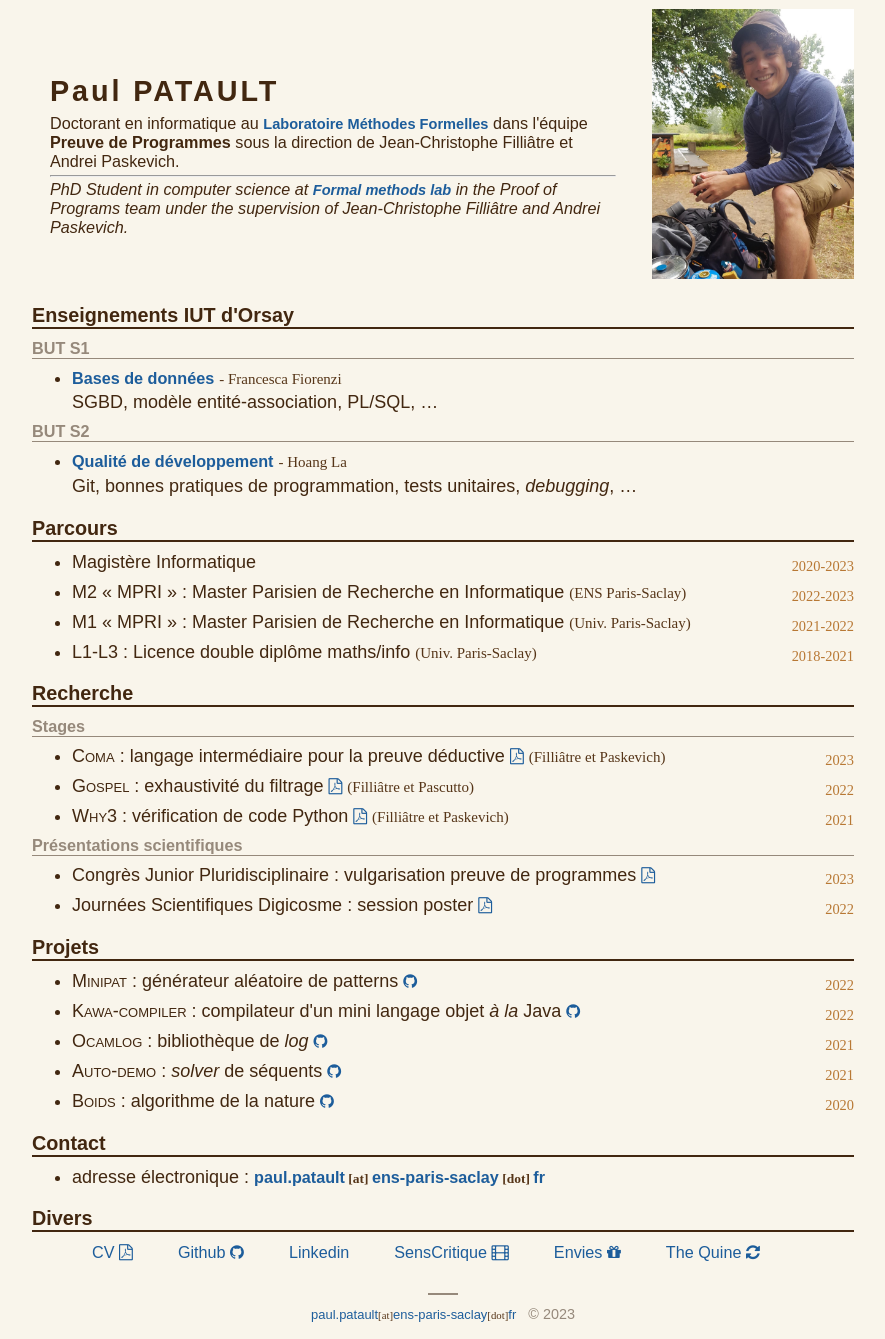
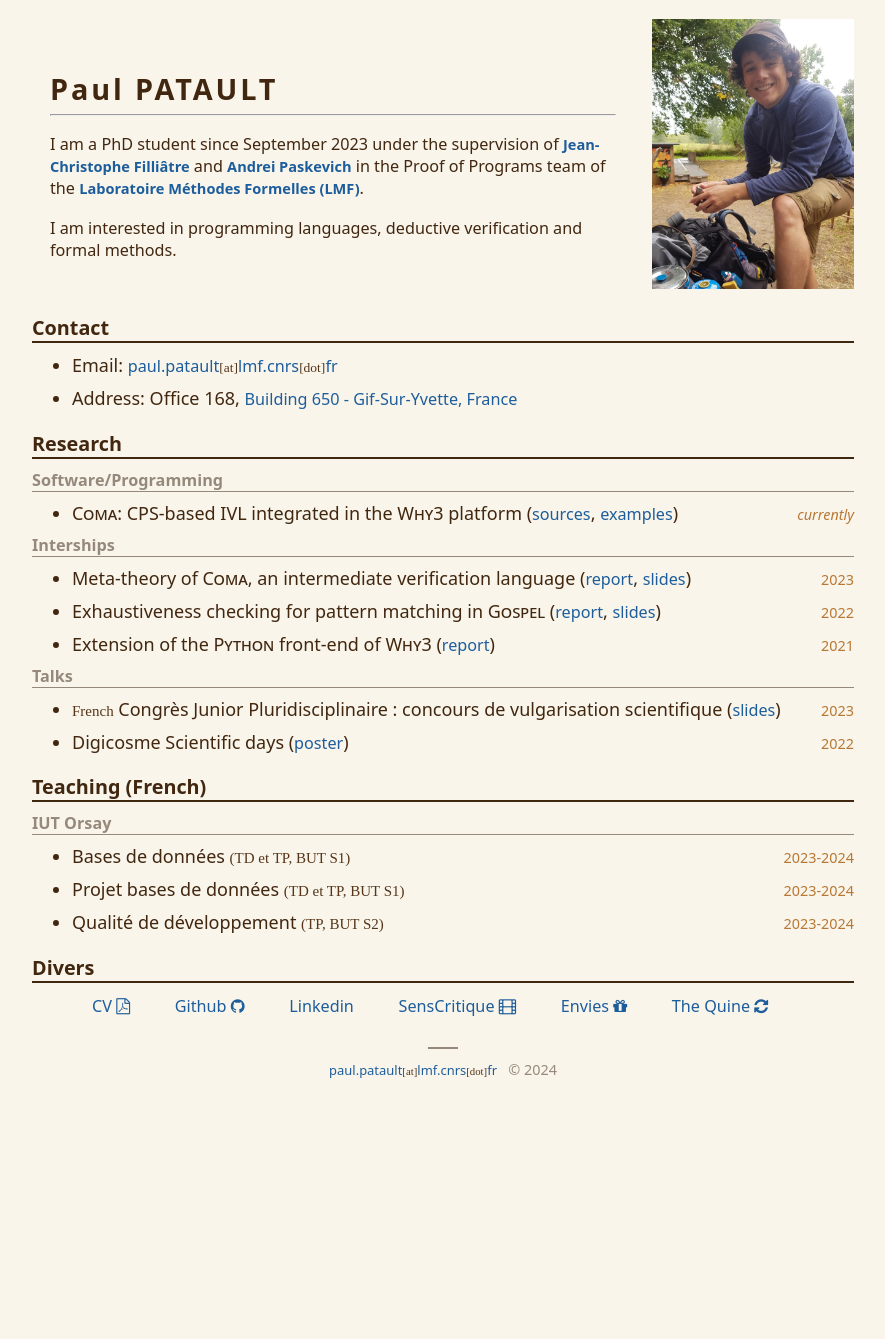
Before and after one commit to paulpatault/paulpatault.github.io, a Python web app: template html/templates/index.html in a window 1280 px wide. Shown: the whole page, without its empty margins (197-1082 px from the left). After the commit the page ends 1078 px from the top, so only its background shows below. Run offline with Jinja, Linux system fonts and the light colour scheme; the template is opened without the code that fills it, so the values that code supplies are empty; some libraries are stand-ins or nearby versions; some web fonts are replaced.

Commit message:
all: update header, change font, simplify content, switch to english

```diff
--- a/css/JetBrains-Mono.css
+++ /dev/null
@@ -1,71 +0,0 @@
-@font-face {
-  font-family: 'JetBrains Mono';
-  src: url('https://cdn.jsdelivr.net/gh/JetBrains/JetBrainsMono/web/woff2/JetBrainsMono-Bold-Italic.woff2') format('woff2'),
-    url('https://cdn.jsdelivr.net/gh/JetBrains/JetBrainsMono/web/woff/JetBrainsMono-Bold-Italic.woff') format('woff');
-  font-weight: 700;
-  font-style: italic;
-  font-display: swap;
-}
-
-@font-face {
-  font-family: 'JetBrains Mono';
-  src: url('https://cdn.jsdelivr.net/gh/JetBrains/JetBrainsMono/web/woff2/JetBrainsMono-Bold.woff2') format('woff2'),
-    url('https://cdn.jsdelivr.net/gh/JetBrains/JetBrainsMono/web/woff/JetBrainsMono-Bold.woff') format('woff');
-  font-weight: 700;
-  font-style: normal;
-  font-display: swap;
-}
-
-@font-face {
-  font-family: 'JetBrains Mono';
-  src: url('https://cdn.jsdelivr.net/gh/JetBrains/JetBrainsMono/web/woff2/JetBrainsMono-ExtraBold-Italic.woff2') format('woff2'),
-    url('https://cdn.jsdelivr.net/gh/JetBrains/JetBrainsMono/web/woff/JetBrainsMono-ExtraBold-Italic.woff') format('woff');
-  font-weight: 800;
-  font-style: italic;
-  font-display: swap;
-}
-
-@font-face {
-  font-family: 'JetBrains Mono';
-  src: url('https://cdn.jsdelivr.net/gh/JetBrains/JetBrainsMono/web/woff2/JetBrainsMono-ExtraBold.woff2') format('woff2'),
-    url('https://cdn.jsdelivr.net/gh/JetBrains/JetBrainsMono/web/woff/JetBrainsMono-ExtraBold.woff') format('woff');
-  font-weight: 800;
-  font-style: normal;
-  font-display: swap;
-}
-
-@font-face {
-  font-family: 'JetBrains Mono';
-  src: url('https://cdn.jsdelivr.net/gh/JetBrains/JetBrainsMono/web/woff2/JetBrainsMono-Italic.woff2') format('woff2'),
-    url('https://cdn.jsdelivr.net/gh/JetBrains/JetBrainsMono/web/woff/JetBrainsMono-Italic.woff') format('woff');
-  font-weight: 400;
-  font-style: italic;
-  font-display: swap;
-}
-
-@font-face {
-  font-family: 'JetBrains Mono';
-  src: url('https://cdn.jsdelivr.net/gh/JetBrains/JetBrainsMono/web/woff2/JetBrainsMono-Medium-Italic.woff2') format('woff2'),
-    url('https://cdn.jsdelivr.net/gh/JetBrains/JetBrainsMono/web/woff/JetBrainsMono-Medium-Italic.woff') format('woff');
-  font-weight: 500;
-  font-style: italic;
-  font-display: swap;
-}
-
-@font-face {
-  font-family: 'JetBrains Mono';
-  src: url('https://cdn.jsdelivr.net/gh/JetBrains/JetBrainsMono/web/woff2/JetBrainsMono-Medium.woff2') format('woff2'),
-    url('https://cdn.jsdelivr.net/gh/JetBrains/JetBrainsMono/web/woff/JetBrainsMono-Medium.woff') format('woff');
-  font-weight: 500;
-  font-style: normal;
-  font-display: swap;
-}
-
-@font-face {
-  font-family: 'JetBrains Mono';
-  src: url('https://cdn.jsdelivr.net/gh/JetBrains/JetBrainsMono/web/woff2/JetBrainsMono-Regular.woff2') format('woff2'),
-    url('https://cdn.jsdelivr.net/gh/JetBrains/JetBrainsMono/web/woff/JetBrainsMono-Regular.woff') format('woff');
-  font-weight: 400;
-  font-style: normal;
-  font-display: swap;
-}
--- a/css/style.css
+++ b/css/style.css
@@ -2,70 +2,76 @@
 /*- base --------------------------------------------------------------------*/
 /*---------------------------------------------------------------------------*/
 
-@import "./JetBrains-Mono.css";
-
 :root{
-    --brown1:   #422710;
-    --brown2:   #563518;
-    --brown3:   #B87834;
-    --blue2:    #1D5D9B;
-    --blue1:    #75C2F6;
-    --yellow2:  #F4D160;
-    --yellow1:  #FBEEAC;
-    --blue3:    #002B5B;
-    --red:      #aa4422;
-    --small:    #DFD5A5;
-    --h3:       #96897B;
-    --back:     #F9F5EB;
+    --brown1:  #422710;
+    --brown2:  #563518;
+    --brown3:  #b87834;
+    --blue1:   #1d5d9b;
+    --yellow2: #f4d160;
+    --yellow1: #fbeeac;
+    --blue2:   #002b5b;
+    --grey1:   #96897b;
+    --back:    #f9f5eb;
 }
 
 html {
     max-width: 840px;
     margin: auto;
+    font-family: "Noto Sans", sans-serif;
 }
+
 body {
     margin: .5em;
     padding: 0;
-    font-family: Futura, sans-serif; /* "JetBrains Mono" */
+    font-family: "Noto Sans", sans-serif;
     font-size: 18px;
     background: var(--back);
     color: var(--brown1);
 }
+
 p {
     margin: .2em 0;
 }
+
 h1 {
     letter-spacing: .1em;
     font-size: 1.6em;
     text-align: left;
     margin-bottom: .2em;
 }
+
 h2 {
     margin: 1em 0 .5em;
     border-bottom: 2px solid var(--brown1);
     font-size: 1.1em;
 }
+
 h3 {
     font-size: .9em;
     margin: .5em 0 .2em;
-    color: var(--h3);
-    border-bottom: 1px solid var(--h3);
+    color: var(--grey1);
+    border-bottom: 1px solid var(--grey1);
 }
+
 a {
-    color: var(--blue2);
+    color: var(--blue1);
     text-decoration: none;
     font-size: .9em;
 }
+
 a:visited {
-    color: var(--blue3);
+    color: var(--blue2);
 }
+
 a:hover {
-    color: var(--blue2);
+    color: var(--blue1);
     background-color: var(--yellow1);
 }
+
 ul {
   margin: .5em 0;
 }
+
 li {
   margin: .5em 0;
 }
@@ -82,28 +88,29 @@ button {
   transition-duration: 0.4s;
   cursor: pointer;
   background-color: var(--back);
-  color: var(--blue2);
-  border: 2px solid var(--blue2);
+  color: var(--blue1);
+  border: 2px solid var(--blue1);
 }
+
 button:hover {
-  background-color: var(--blue2);
+  background-color: var(--blue1);
   color: white;
 }
+
 small {
     color: var(--brown2);
-    font-family: "JetBrains Mono", serif;
+    font-family: "Source Code Pro";
 }
 
 /*---------------------------------------------------------------------------*/
 /*- classes -----------------------------------------------------------------*/
 /*---------------------------------------------------------------------------*/
 
-.en {
-    font-style: italic;
-}
 .note {
     font-size: .9em;
+    margin-top: 2ex;
 }
+
 .columns {
     display: flex;
     width: 100%;
@@ -112,30 +119,31 @@ small {
     justify-content: center;
     align-items: center;
 }
+
 .column {
     /* flex-grow: 1; */
     margin: 0 0 0 1em;
 }
+
 .keywords {
     margin: 0;
     padding-left: 0;
 }
-.mono {
-    font-family: monospace, sans-serif;
-}
+
 .sc {
     font-variant-caps: small-caps;
 }
+
 .date {
     font-size: 0.8em;
     color: var(--brown3);
-    font-family: "JetBrains Mono", serif;
+    font-family: "Noto Sans", sans-serif;
     float: right;
     line-height: 2em;
 }
 
 .separador {
-  background-color: var(--h3);
+  background-color: var(--grey1);
   height: 2px;
   max-width: 30px;
   margin: 30px auto 8px;
@@ -144,7 +152,7 @@ small {
 .footer {
     display: flex;
     justify-content: center;
-    color: var(--h3);
+    color: var(--grey1);
     font-size: 0.8em;
     padding-bottom: 5px;
 }
@@ -154,6 +162,10 @@ small {
     justify-content: center;
 }
 
+.header {
+    margin-top: 2ex;
+}
+
 /*---------------------------------------------------------------------------*/
 /*- positional --------------------------------------------------------------*/
 /*---------------------------------------------------------------------------*/
@@ -161,9 +173,7 @@ small {
 .keywords li {
     margin: 0 .2em 0 1.2em;
 }
-.header p {
-    margin: 0;
-}
+
 .header hr {
     margin: .2em 0;
 }
@@ -177,14 +187,10 @@ ul.inline > li > a {
     text-decoration: none;
 }
 ul.inline > li > a:hover {
-    color: var(--blue2);
+    color: var(--blue1);
     background-color: var(--yellow1);
 }
 .header a {
-    font-weight: bold;
-}
-
-li a {
     font-weight: bold;
 }
 
--- a/html/templates/envies.html
+++ b/html/templates/envies.html
@@ -17,9 +17,6 @@
                             <a target=_blank href="https://www.mollat.com/livres/2608055/depossession-travailler-plus-pour-vivre-moins"> [mollat] </a></li>
                         <li> Jean-Claude Michéa - L'Empire du moindre mal
                             <a target=_blank href="https://livre.fnac.com/a2802745/Jean-Claude-Michea-L-Empire-du-moindre-mal"> [fnac] </a></li>
-                        <li> Michel Clouscard - Le capitalisme de la séduction: Critique de la social-démocratie libertaire
-                            <a target=_blank href="https://www.mollat.com/livres/553193/michel-clouscard-le-capitalisme-de-la-seduction-critique-de-la-social-democratie-libertaire"> [mollat]</a>,
-                            <a target=_blank href="https://www.amazon.fr/capitalisme-s%C3%A9duction-Critique-social-d%C3%A9mocratie-libertaire/dp/2915854130"> [amazon] </a></li>
                         <li> Antonio Gramsci - Pourquoi je hais l'indifférence
                             <a target=_blank href="https://livre.fnac.com/a4017809/Antonio-Gramsci-Pourquoi-je-hais-l-indifference"> [fnac] </a></li>
                         <li> Bernard Friot - Prenons le pouvoir sur nos retraites </li>
--- a/html/templates/index.html
+++ b/html/templates/index.html
@@ -2,25 +2,90 @@
 
 {% block body %}
 
-<h2>Enseignements IUT d'Orsay</h2>
-<h3>BUT S1</h3>
+<h2>Contact</h2>
+<ul>
+    <li>Email: <a href="mailto:paul.patault@lmf.cnrs.fr">paul.patault<small>[at]</small>lmf.cnrs<small>[dot]</small>fr</a></li>
+    <li>Address: Office 168, <a href="https://www.openstreetmap.org/?mlat=48.71245&mlon=2.16895&zoom=16#map=16/48.7124/2.1689">Building 650 - Gif-Sur-Yvette, France</a></li>
+</ul>
+
+<h2>Research</h2>
+<h3>Software/Programming</h3>
 <ul>
     <li>
-        <a href="https://www.lri.fr/~fiorenzi/Teaching/BDAS/">Bases de données</a>
-        <small> - Francesca Fiorenzi</small>
-        <p>SGBD, modèle entité-association, PL/SQL, &hellip;</p>
+        <p>
+        <span class="sc">Coma</span>: CPS-based IVL integrated in the <span class="sc">Why3</span> platform
+        (<a target="_blank"
+            href="https://gitlab.inria.fr/why3/why3/-/tree/mome/plugins/coma">sources</a>,
+         <a target="_blank" href="https://gitlab.inria.fr/why3/why3/-/tree/mome/examples/coma"
+             >examples</a>)
+        <i> <span class="date">currently</span> </i>
+        </p>
     </li>
 </ul>
-<h3>BUT S2</h3>
+<h3>Interships</h3>
 <ul>
     <li>
-        <a href="#">Qualité de développement</a>
-        <small> - Hoang La</small>
-        <p>Git, bonnes pratiques de programmation, tests unitaires, <i>debugging</i>, &hellip;</p>
+        <p>
+        Meta-theory of <span class="sc">Coma</span>, an intermediate verification language
+        (<a target="_blank" href="./pdfs/rapport-stage-M2.pdf">report</a>,
+         <a target="_blank" href="./pdfs/soutenance-stage-M2.pdf">slides</a>)
+        <span class="date">2023</span>
+        </p>
+    </li>
+    <li>
+        <p>
+        Exhaustiveness checking for pattern matching in <span class="sc">Gospel</span>
+        (<a target="_blank" href="./pdfs/rapport-stage-M1.pdf">report</a>,
+         <a target="_blank" href="./pdfs/soutenance-stage-M1.pdf">slides</a>)
+        <span class="date">2022</span>
+        </p>
+    </li>
+    <li>
+        <p>
+        Extension of the <span class="sc">Python</span> front-end of <span class="sc">Why3</span>
+        (<a target="_blank" href="./pdfs/rapport-stage-L3.pdf">report</a>)
+        <span class="date">2021</span>
+        </p>
     </li>
 </ul>
 
-<h2>Parcours</h2>
+<h3>Talks</h3>
+<ul>
+    <li>
+        <p> <small>French</small>
+        Congrès Junior Pluridisciplinaire : concours de vulgarisation scientifique (<a target="_blank" href="./pdfs/congres.pdf">slides</a>)
+        <span class="date">2023</span>
+        </p>
+    </li>
+    <li>
+        <p>
+        Digicosme Scientific days (<a target="_blank" href="./pdfs/poster-digicosme.pdf">poster</a>)
+        <span class="date">2022</span>
+        </p>
+    </li>
+</ul>
+
+<h2>Teaching (French)</h2>
+<h3>IUT Orsay</h3>
+<ul>
+    <li>
+        Bases de données
+        <small> (TD et TP, BUT S1)</small>
+        <span class="date">2023-2024</span></p>
+    </li>
+    <li>
+        Projet bases de données
+        <small> (TD et TP, BUT S1)</small>
+        <span class="date">2023-2024</span></p>
+    </li>
+    <li>
+        Qualité de développement
+        <small> (TP, BUT S2)</small>
+        <span class="date">2023-2024</span></p>
+    </li>
+</ul>
+
+<!-- <h2>Parcours</h2>
 <ul>
     <li>
         <p> Magistère Informatique <span class="date">2020-2023</span> </p>
@@ -43,87 +108,7 @@
         <small>(Univ. Paris-Saclay)</small>
         <span class="date">2018-2021</span></p>
     </li>
-</ul>
-
-<h2>Recherche</h2>
-<h3>Stages</h3>
-<ul>
-    <li>
-        <p>
-        <span class="sc">Coma</span> : langage intermédiaire pour la preuve déductive <a target="_blank" href="./pdfs/rapport-stage-M2.pdf"><i class="fa fa-file-pdf-o"></i></a> <small>(Filliâtre et Paskevich)</small>
-        <span class="date">2023</span>
-        </p>
-    </li>
-    <li>
-        <p>
-        <span class="sc">Gospel</span> : exhaustivité du filtrage <a target="_blank" href="./pdfs/rapport-stage-M1.pdf"><i class="fa fa-file-pdf-o"></i></a>
-        <small>(Filliâtre et Pascutto)</small>
-        <span class="date">2022</span>
-        </p>
-    </li>
-    <li>
-        <p>
-        <span class="sc">Why3</span> : vérification de code Python <a target="_blank" href="./pdfs/rapport-stage-L3.pdf"><i class="fa fa-file-pdf-o"></i></a>
-        <small>(Filliâtre et Paskevich)</small>
-        <span class="date">2021</span>
-        </p>
-    </li>
-</ul>
-
-<h3>Présentations scientifiques</h3>
-<ul>
-    <li>
-        <p>
-        Congrès Junior Pluridisciplinaire : vulgarisation preuve de programmes <a target="_blank" href="./pdfs/congres.pdf"><i class="fa fa-file-pdf-o"></i></a>
-        <span class="date">2023</span>
-        </p>
-    </li>
-    <li>
-        <p>
-        Journées Scientifiques Digicosme : session poster <a target="_blank" href="./pdfs/poster-digicosme.pdf"><i class="fa fa-file-pdf-o"></i></a>
-        <span class="date">2022</span>
-        </p>
-    </li>
-</ul>
-
-<h2>Projets</h2>
-<ul>
-    <li>
-        <p>
-        <span class="sc">Minipat</span> : générateur aléatoire de patterns <a href="./minipat.html"><i class="fa fa-github"></i></a>
-        <span class="date">2022</span>
-        </p>
-    </li>
-    <li>
-        <p>
-        <span class="sc">Kawa-compiler</span> : compilateur d'un mini langage objet <i>à la</i> Java <a href="https://github.com/paulpatault/kawa-compiler"><i class="fa fa-github"></i></a>
-        <span class="date">2022</span>
-        </p>
-    </li>
-    <li>
-        <p>
-        <span class="sc">Ocamlog</span> : bibliothèque de <i>log</i> <a href="https://github.com/paulpatault/ocamlog"><i class="fa fa-github"></i></a>
-        <span class="date">2021</span>
-        </p>
-    </li>
-    <li>
-        <p>
-        <span class="sc">Auto-demo</span> : <i>solver</i> de séquents <a href="https://github.com/paulpatault/auto-demo"><i class="fa fa-github"></i></a>
-        <span class="date">2021</span>
-        </p>
-    </li>
-    <li>
-        <p>
-        <span class="sc">Boids</span> : algorithme de la nature <a href="https://github.com/paulpatault/ocaml-boids"><i class="fa fa-github"></i></a>
-        <span class="date">2020</span>
-        </p>
-    </li>
-</ul>
-
-<h2>Contact</h2>
-<ul>
-    <li>adresse électronique : <a href="mailto:paul.patault@ens-paris-saclay.fr">paul.patault<small> [at] </small>ens-paris-saclay<small> [dot] </small>fr</a></li>
-</ul>
+</ul> -->
 
 <h2>Divers</h2>
 <ul class="inline">
@@ -138,7 +123,7 @@
 <div class="separador"></div>
 <div class="footer">
     <p><a
-            href="mailto:paul.patault@ens-paris-saclay.fr">paul.patault<small>[at]</small>ens-paris-saclay<small>[dot]</small>fr</a>
-        &nbsp; © 2023</p>
+            href="mailto:paul.patault@lmf.cnrs.fr">paul.patault<small>[at]</small>lmf.cnrs<small>[dot]</small>fr</a>
+        &nbsp; © 2024</p>
 </div>
 {% endblock %}
--- a/html/templates/layout.html
+++ b/html/templates/layout.html
@@ -17,13 +17,11 @@
     <div class="header columns">
         <div class="column">
             <h1>Paul PATAULT</h1>
-            <p class="note">Doctorant en informatique au <a href="https://lmf-lab.fr">Laboratoire Méthodes Formelles</a>
-            dans l'équipe <b>Preuve de Programmes</b>
-            sous la direction de Jean-Christophe Filliâtre et Andrei Paskevich.</p>
             <hr />
-            <p class="note en">PhD Student in computer science at <a href="https://lmf-lab.fr/?lang=en">Formal methods
-                lab</a> in the Proof of Programs team
-            under the supervision of Jean-Christophe Filliâtre and Andrei Paskevich.</p>
+            <p class="note">I am a PhD student since September 2023 under the supervision of <a href="https://www.lri.fr/~filliatr/">Jean-Christophe Filliâtre</a> and <a href="http://www.tertium.org/index.html">Andrei Paskevich</a> in the Proof of Programs team of the <a href="https://lmf.cnrs.fr/Main/HomePage?lang=en">Laboratoire Méthodes Formelles (LMF)</a>.</p>
+            <p class="note">
+            I am interested in programming languages, deductive verification and formal methods.
+            </p>
         </div>
         <div class="column"> </div>
         <div class="column">
```
Also changed, not shown: 404.html (+4 -6 lines), envies.html (+4 -9 lines), index.html (+82 -99 lines), 2 other files.
